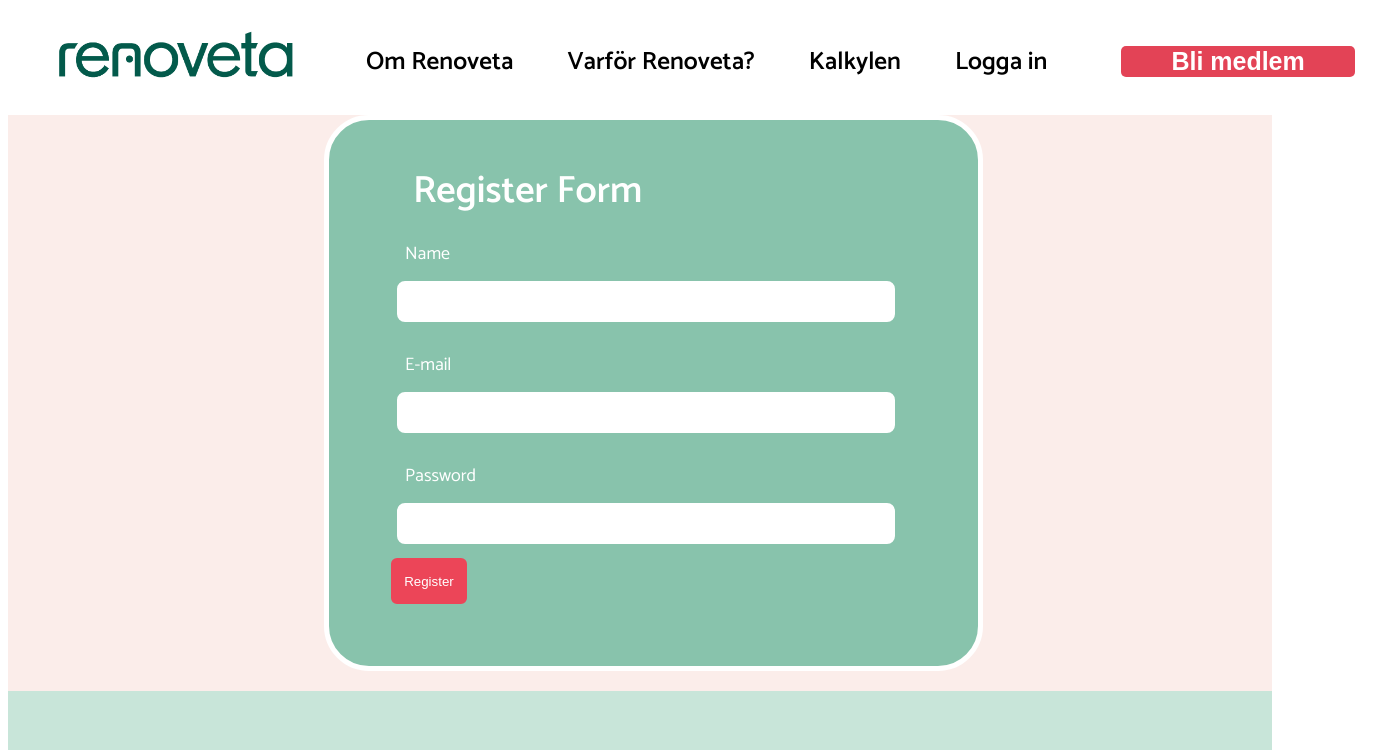
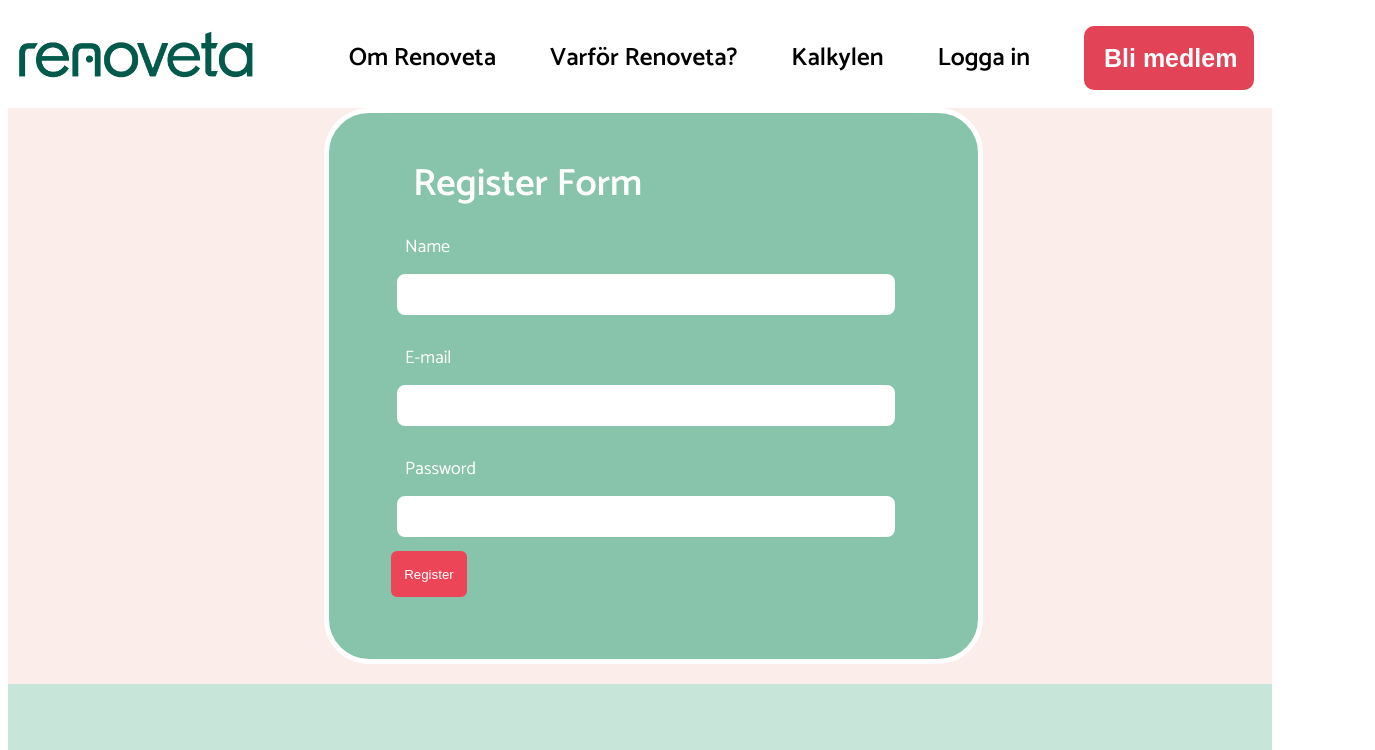
Before and after one commit to Kevin-Krantz/renoveta-frontend, a React (Create React App) app: page / in a window 1280 px wide. Shown: the top 750 px of the page, 1375 px wide, since content can reach past the window. Built offline with nearby package versions, Linux system fonts and the light colour scheme.

Commit message:
Minor css fixes to navbar

```diff
--- a/src/components/Navbar.tsx
+++ b/src/components/Navbar.tsx
@@ -36,6 +36,10 @@ const Nav = styled.nav`
   top: 0;
   background-color: #ffffff;
 
+  @media all and (max-width: 1280px) {
+    margin-left: -40px;
+  }
+
   a {
     text-decoration: inherit;
     color: unset;
@@ -62,14 +66,21 @@ const Nav = styled.nav`
   button {
     background-color: #e34356;
     border: none;
-    padding-left: 50px;
-    padding-right: 50px;
+    padding-left: 15px;
+    padding-right: 15px;
+    width: 170px;
     font-size: 25px;
     font-weight: bold;
     color: white;
-    border-radius: 5px;
-    margin: 20;
+    border-radius: 10px;
     cursor: pointer;
+
+    @media all and (max-width: 1280px) {
+      padding-left: 20px;
+      padding-right: 20px;
+      padding-bottom: 10px;
+      padding-top: 10px;
+    }
   }
 
   button:hover {
```
